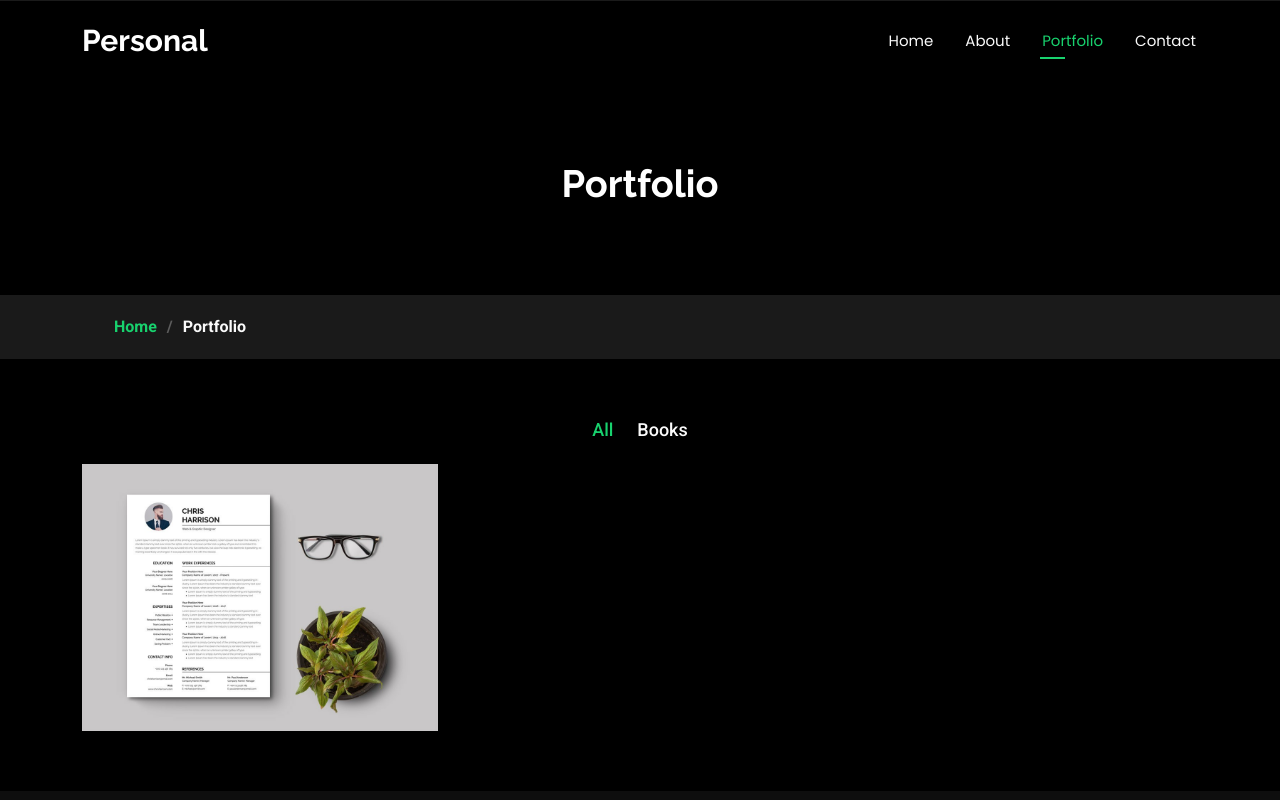
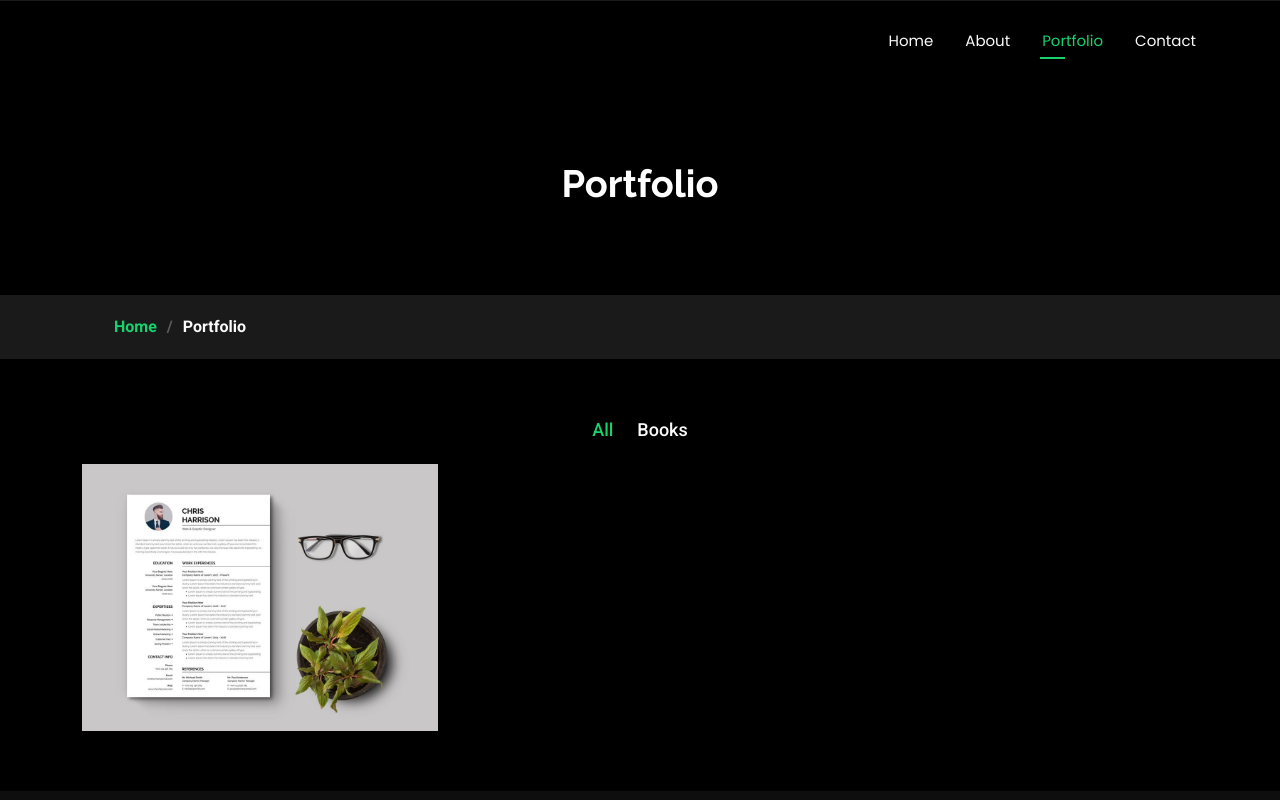
Before and after one commit to honeyabenoja/honeyabenoja.github.io, a plain HTML site: page portfolio.html in a window 1280 px wide. Shown: the top 800 px of the page. Drawn offline with Linux system fonts and the light colour scheme.

Commit message:
Deleted unnecessary files

```diff
--- a/portfolio.html
+++ b/portfolio.html
@@ -44,7 +44,7 @@
       <a href="index.html" class="logo d-flex align-items-center">
         <!-- Uncomment the line below if you also wish to use an image logo -->
         <!-- <img src="assets/img/logo.png" alt=""> -->
-        <h1 class="sitename">Personal</h1>
+        <h1 class="sitename"></h1>
       </a>
 
       <nav id="navmenu" class="navmenu">
```
